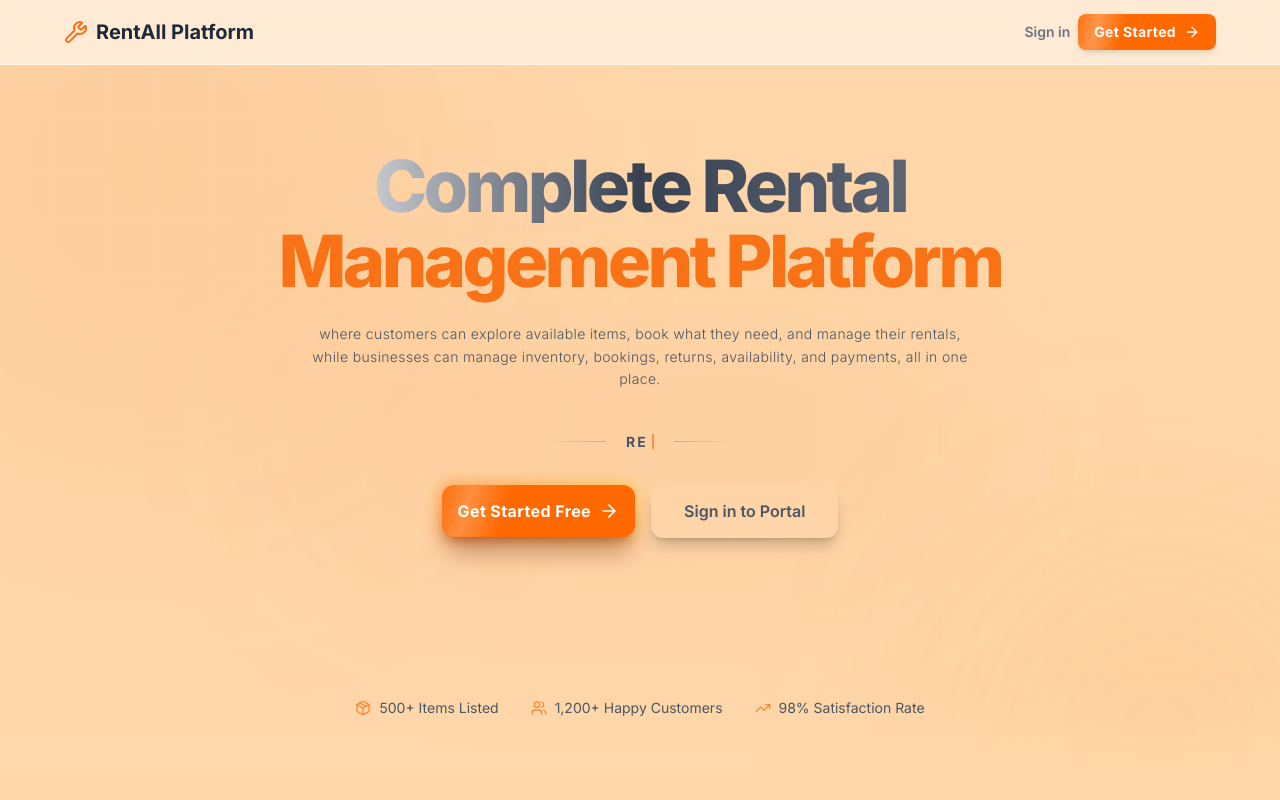
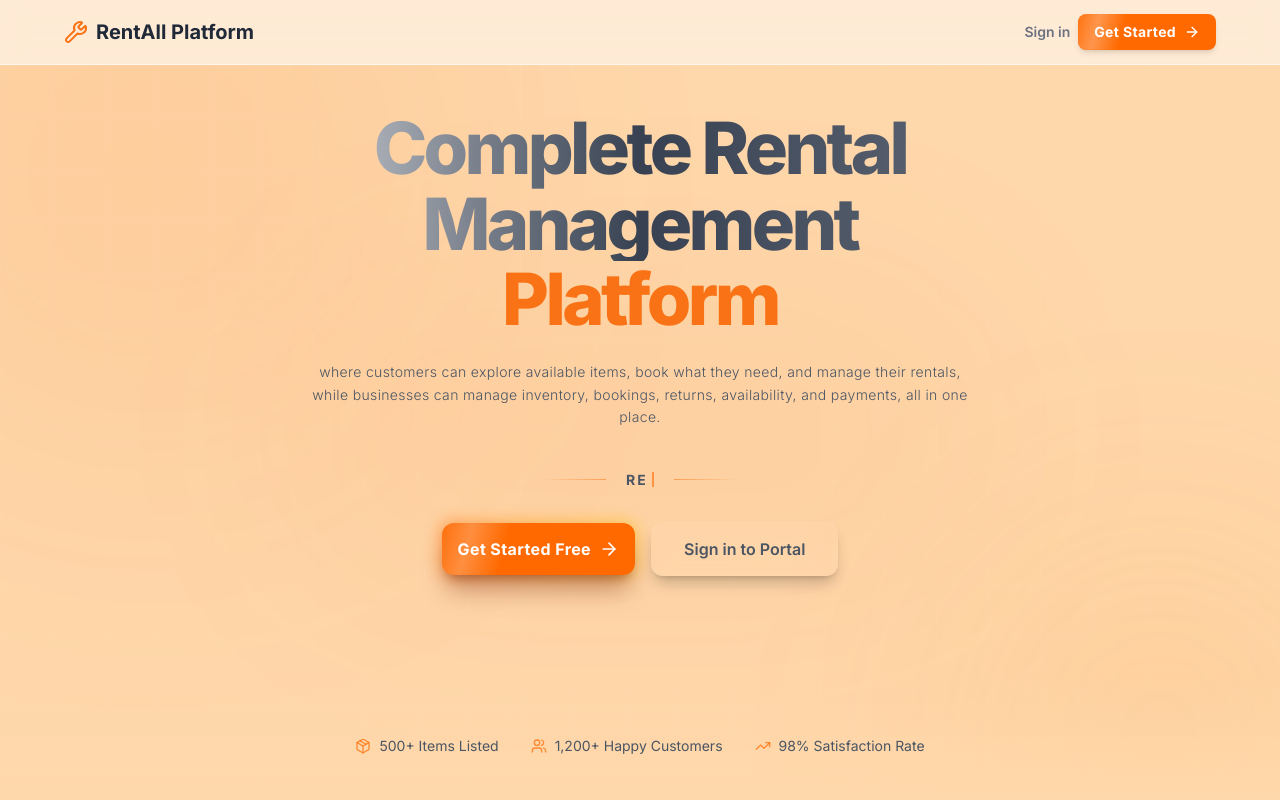
Before and after one commit to aveenavin/Equipment-Rental-Manager, a React (Vite) app in the folder frontend/: page / in a window 1280 px wide. Shown: the top 800 px of the page. Built offline with nearby package versions, Linux system fonts and the light colour scheme; no server answers.

Commit message:
Update Home.jsx

```diff
--- a/frontend/src/pages/public/Home.jsx
+++ b/frontend/src/pages/public/Home.jsx
@@ -92,9 +92,9 @@ const Home = () => {
         >
           {/* Headline */}
           <motion.h1 variants={fadeInUp} className="text-[42px] leading-[1.1] sm:text-7xl font-black tracking-tighter sm:leading-[1.05] mb-3 sm:mb-6">
-            <span className="block text-transparent bg-clip-text bg-gradient-to-r from-white via-slate-200 to-slate-400">Complete Rental</span>
+            <span className="block text-transparent bg-clip-text bg-gradient-to-r from-white via-slate-200 to-slate-400">Complete Rental Management</span>
             <span className="block text-primary-500">
-              Management Platform
+               Platform
             </span>
           </motion.h1>
 
```
